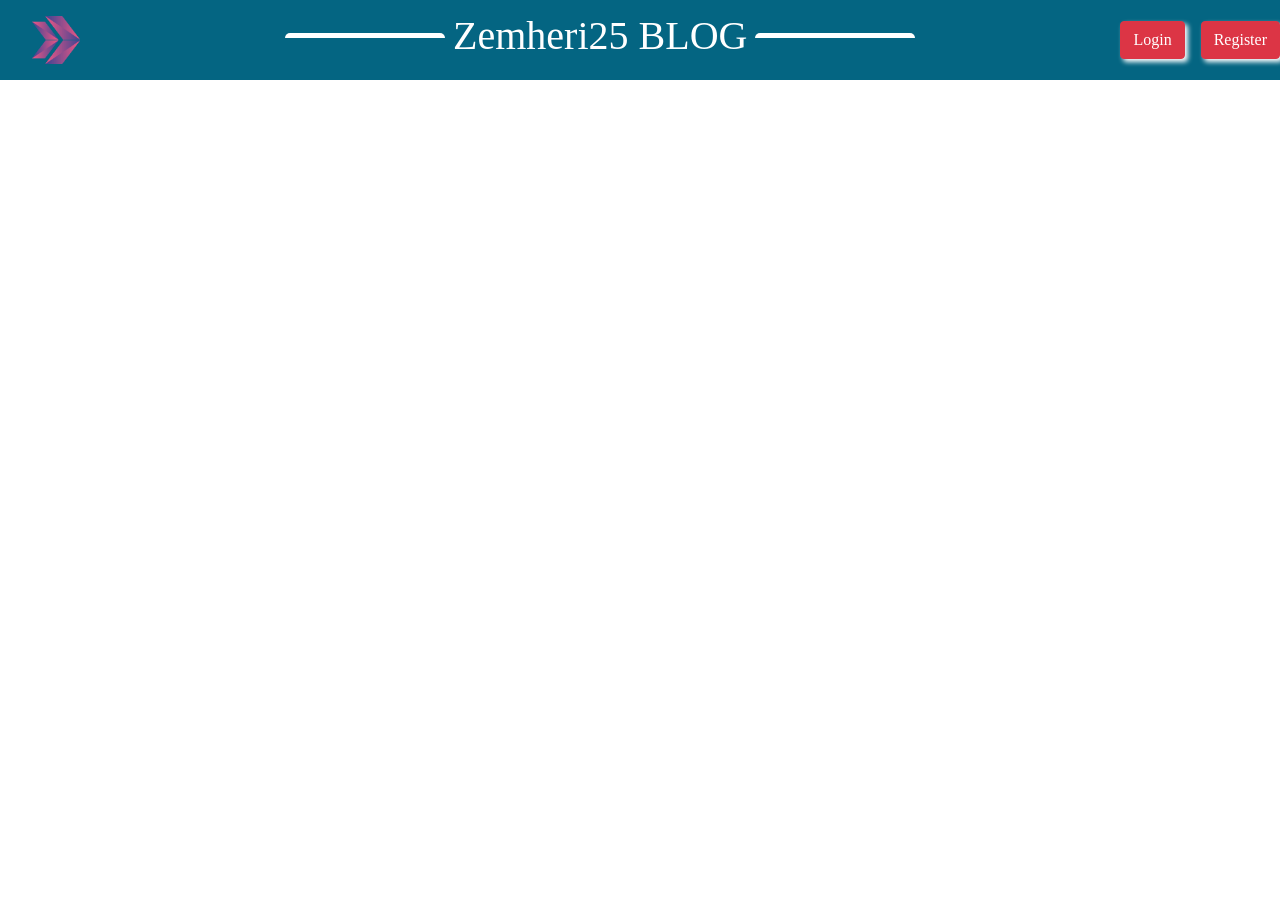
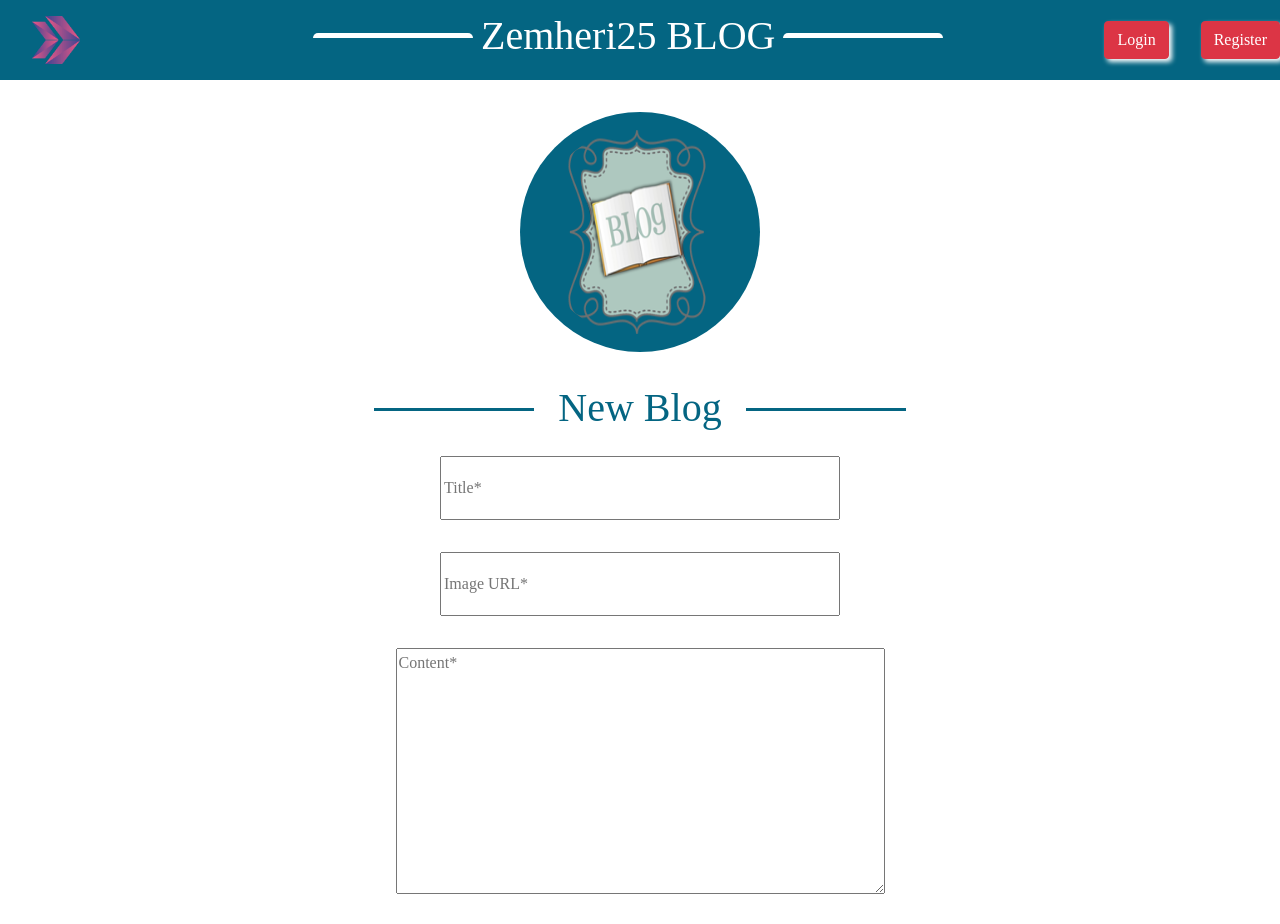
Before and after one commit to Zemheri25/React-fireblog-project, a React (Create React App) app: page /newblog in a window 1280 px wide. Shown: the top 924 px of the page. Before the commit the page ends 800 px from the top, so only its background shows below. Built offline with nearby package versions, Linux system fonts and the light colour scheme; no server answers; a web font is replaced by a local one.

Commit message:
has changed

```diff
--- a/package.json
+++ b/package.json
@@ -13,6 +13,7 @@
     "bootstrap": "^5.1.3",
     "firebase": "^9.6.11",
     "react": "^18.0.0",
+    "react-bootstrap": "^2.3.0",
     "react-dom": "^18.0.0",
     "react-router-dom": "^6.3.0",
     "react-scripts": "5.0.1",
--- /dev/null
+++ b/src/Pages/NewBlog.css
@@ -0,0 +1,49 @@
+.blokim {
+  background-color: #046582;
+  width: 15rem;
+  border-radius: 100%;
+  height: 15rem;
+  margin: 2rem auto;
+  padding: 1rem;
+}
+
+.newblog {
+  display: flex;
+  flex-direction: column;
+  justify-content: center;
+  align-items: center;
+}
+
+.leftnright {
+  border-top: 3px solid #046582;
+  width: 10rem;
+  margin: 1.5rem;
+}
+
+.blognew {
+  display: flex;
+
+  display: flex;
+  justify-content: center;
+}
+
+.h11 {
+  color: #046582;
+}
+
+.newinput {
+    width: 25rem;
+    height: 4rem;
+    margin: 1rem auto;
+}
+
+.newsubmit {
+    background-color: #046582;
+    border: none;
+    box-shadow: 1px 1px 1px  grey;
+    margin-top: 2rem;
+    width: 20rem;
+    border-radius: 10px;
+    font-size: 1.3rem;
+    color: white;
+}
--- a/src/Pages/NewBlog.jsx
+++ b/src/Pages/NewBlog.jsx
@@ -1,9 +1,56 @@
-import React from 'react'
+import React from "react";
+import "./NewBlog.css";
+import Blog from "../assets/blok.png";
+import { useState } from "react";
 
 const NewBlog = () => {
+  const [title, setTitle] = useState("");
+  const [imgurl, setImgurl] = useState("");
+  const [content, setContent] = useState("");
+
+
+  const handleSubmit = (e) => {
+    e.preventDefault();
+    console.log(title, imgurl, content)
+  }
+
   return (
-    <div>NewBlog</div>
-  )
-}
+    <form className="newblog" onSubmit={handleSubmit}>
+      <img src={Blog} alt="" className="blokim" />
+      <div className="blognew">
+        <div className="leftnright"></div>
+        <h1 className="h11">New Blog</h1>
+        <div className="leftnright"></div>
+      </div>
 
-export default NewBlog
+      <input
+        type="text"
+        name="title"
+        placeholder="Title*"
+        required
+        className="newinput"
+        onChange={(e) => setTitle(e.target.value)}
+      />
+      <input
+        type="text"
+        name="imgurl"
+        placeholder="Image URL*"
+        required
+        className="newinput"
+        onChange={(e) => setImgurl(e.target.value)}
+      />
+      <textarea
+        name="content"
+        id=""
+        cols="52"
+        rows="10"
+        placeholder="Content*"
+        style={{ marginTop: "1rem" }}
+        onChange={(e) => setContent(e.target.value)}
+      />
+      <input type="submit" value="SUBMIT" className="newsubmit" />
+    </form>
+  );
+};
+
+export default NewBlog;
--- a/src/app-router/AppRouter.jsx
+++ b/src/app-router/AppRouter.jsx
@@ -4,6 +4,8 @@ import Dashboard from '../Pages/Dashboard';
 import Login from "../Pages/Login"
 import Navbar from "../components/Navbar"
 import Register from '../Pages/Register';
+import Profile from "../Pages/Profile";
+import NewBlog from "../Pages/NewBlog"
 
 const AppRouter = () => {
   return (
@@ -13,6 +15,8 @@ const AppRouter = () => {
         <Route path='/' element = {<Dashboard />}/>
         <Route path='/login' element = {<Login />}/>
         <Route path='/register' element = {<Register />}/>
+        <Route path='/profile' element = {<Profile />}/>
+        <Route path='/newblog' element = {<NewBlog />}/>
 
     </Routes>
     </BrowserRouter>
--- a/src/components/Navbar.css
+++ b/src/components/Navbar.css
@@ -38,3 +38,11 @@
 .btn:hover {
     box-shadow: 1px 1px 5px white;
 }
+
+.dropdown {
+  border-radius: 10px;
+}
+
+.dropdown:hover {
+  box-shadow: 1px 1px 5px white;
+}
--- a/src/components/Navbar.jsx
+++ b/src/components/Navbar.jsx
@@ -5,6 +5,10 @@ import { useNavigate } from "react-router-dom";
 import { logOut } from "../helpers/firebase";
 import { useContext } from "react";
 import { AuthContext } from "../contexts/AuthContext";
+
+import { Dropdown } from "react-bootstrap";
+import { DropdownButton } from "react-bootstrap";
+
 
 const Navbar = () => {
   const navigate = useNavigate();
@@ -18,51 +22,66 @@ const Navbar = () => {
     navigate("/register");
   };
 
+  const handleNewBlog = () => {
+    navigate("/newblog")
+  }
+
+  const handleProfile = () => {
+    navigate("/profile")
+  }
+
+  const handleDashboard = () =>{
+    navigate("/")
+  }
+
   return (
     <div className="navbar">
       <img src={cw} alt="cwlogo" className="cwimage" />
       <div className="headingmiddle">
-        <div className="leftandright"></div>
-        <h1 style={{ color: "white" }}>Zemheri25 BLOG</h1>
+        <div className="leftandright" style={{marginLeft : "5rem"}}></div>
+        <h1 style={{ color: "white", cursor : "pointer"  }} onClick = {handleDashboard}>Zemheri25 BLOG</h1>
         <div className="leftandright"></div>
       </div>
 
       <div className="userrighttop">
         <div style={{ display: "flex" }}>
           {currentUser ? (
-            <h4 style={{ color: "white", marginRight: "1rem" }}>
-              {currentUser.displayName}
-            </h4>
+            <h4 style={{ color: "white"}}>{currentUser.displayName}</h4>
           ) : (
             <button
               type="button"
               className="btn btn-danger "
               onClick={handleLogin}
-              style = {{marginRight : "1rem"}}
+              style={{ marginRight: "1rem" }}
             >
               Login
             </button>
           )}
-          {currentUser ? (
-            <button
-              type="button"
-              className="btn btn-danger "
-              onClick={() => logOut()}
+          {currentUser && (
+            <DropdownButton
+              id="dropdown-basic-button"
+              title="Settings"
+              variant="danger"
+              className="dropdown"
+              style={{marginLeft : "1rem"}}
             >
-              Logout
-            </button>
-          ) : (
+              <Dropdown.Item onClick={handleProfile}>Profile</Dropdown.Item>
+              <Dropdown.Item onClick={handleNewBlog}>New</Dropdown.Item>
+              <Dropdown.Item onClick={() => logOut()}>Log out</Dropdown.Item>
+            </DropdownButton>
+          )}
+
+          {!currentUser && (
             <button
               type="button"
               className="btn btn-danger "
               onClick={handleRegister}
+              style={{ marginLeft: "1rem" }}
             >
               Register
             </button>
           )}
         </div>
-
-
       </div>
     </div>
   );
```
Also changed, not shown: 1 other file (tests, documents, lock files or other folders).
